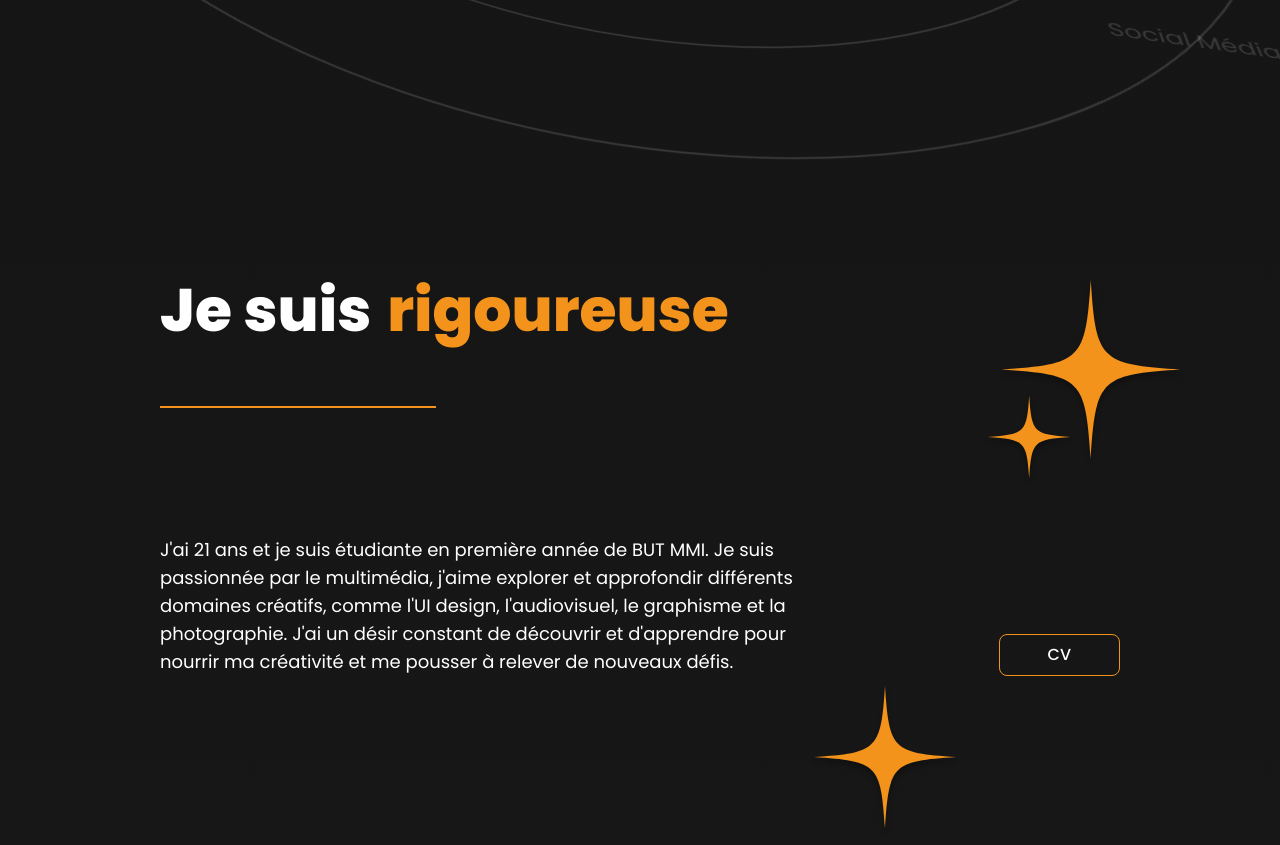
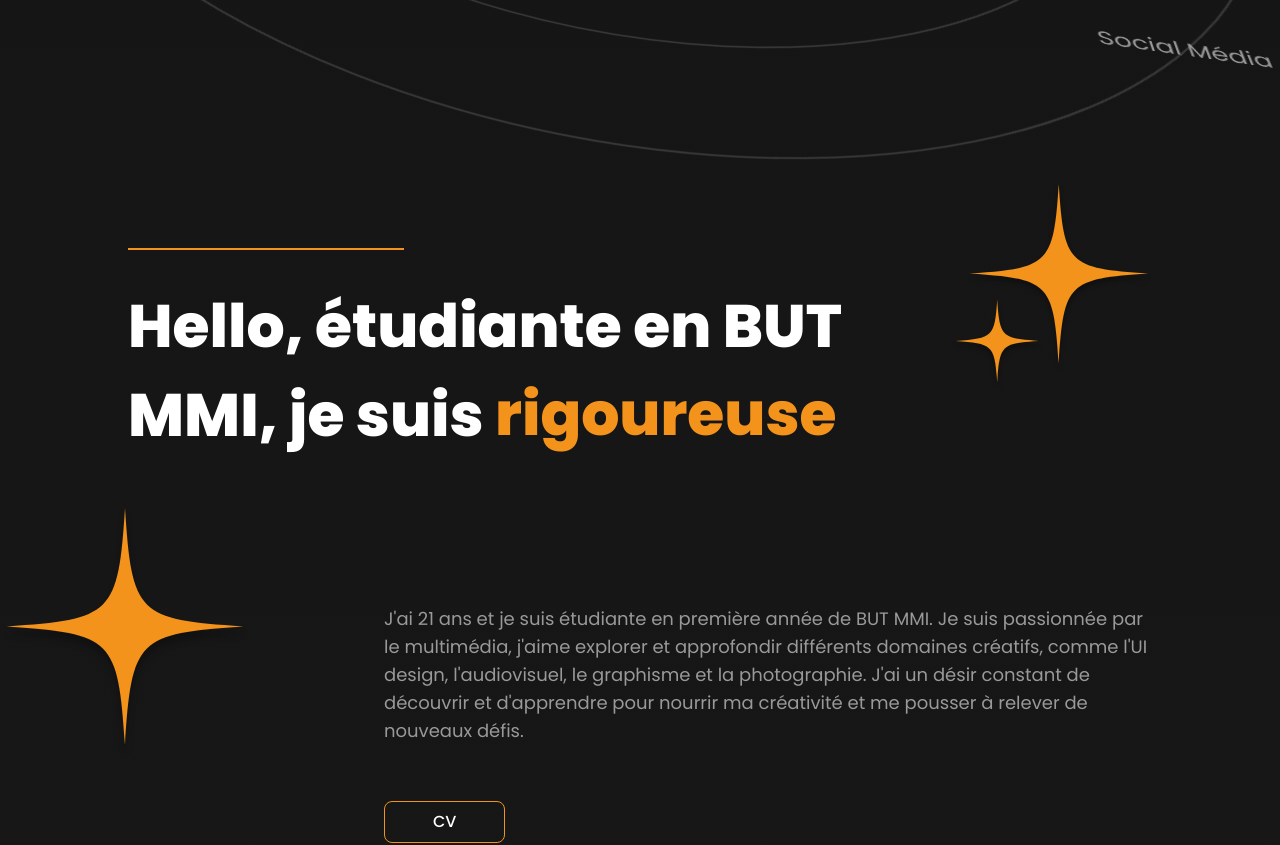
Before and after one commit to antoinefavereau/lochus-cecile, a Next.js app: page / in a window 1280 px wide. Shown: the part 680-1525 px from the top of the page. Built offline with nearby package versions, Linux system fonts and the light colour scheme; a web font is replaced by a local one.

Commit message:
new about section

```diff
--- a/app/globals.css
+++ b/app/globals.css
@@ -8,7 +8,8 @@
   --background: linear-gradient(180deg, #141414 0%, #1e1e1e 100%);
   --foreground: #ffffff;
   --primary: #f3931b;
-  --light: rgba(255, 255, 255, 0.15);
+  --light: #999999;
+  --very_light: rgba(255, 255, 255, 0.15);
 }
 
 body {
--- a/components/layout/home/about.tsx
+++ b/components/layout/home/about.tsx
@@ -28,26 +28,26 @@ export default function About() {
   return (
     <section
       id="about"
-      className="relative flex items-end justify-between flex-wrap gap-16 p-40"
+      className="relative flex flex-col gap-40 p-32"
     >
       <Image
-        className="absolute top-40 right-24"
+        className="absolute top-16 right-32"
         src="/Stars.svg"
         alt=""
         width={200}
         height={200}
       />
       <Image
-        className="absolute bottom-0 right-1/4"
+        className="absolute bottom-1/4 left-0"
         src="/Star.svg"
         alt=""
-        width={150}
-        height={150}
+        width={250}
+        height={250}
       />
-      <div className="relative flex flex-col gap-32">
-        <h2 className="relative flex flex-wrap pb-12 text-6xl font-extrabold">
-          <span className="me-4">Je suis</span>
-          <span className="text-primary inline-block h-[5rem] transform overflow-hidden">
+      <h2 className="relative self-start pt-12 text-6xl font-extrabold max-w-3xl">
+        <span className="absolute start-0 top-0 w-[7ch] h-[2px] bg-primary"></span>
+        {"Hello, étudiante en BUT MMI, je suis "}
+        <span className="text-primary inline-block h-[5rem] translate-y-[28px] overflow-hidden">
           <div
             className="transform transition-transform duration-300 ease-in-out"
             style={{
@@ -62,15 +62,15 @@ export default function About() {
             ))}
           </div>
         </span>
-          <span className="absolute start-0 bottom-0 w-[7ch] h-[2px] bg-primary"></span>
       </h2>
-        <p className="text-lg max-w-2xl">
+      <div className="self-end flex flex-col items-start gap-14 max-w-3xl">
+        <p className="text-lg text-light">
           {
             "J'ai 21 ans et je suis étudiante en première année de BUT MMI. Je suis passionnée par le multimédia, j'aime explorer et approfondir différents domaines créatifs, comme l'UI design, l'audiovisuel, le graphisme et la photographie. J'ai un désir constant de découvrir et d'apprendre pour nourrir ma créativité et me pousser à relever de nouveaux défis."
           }
         </p>
+        <Button variant="outlined">CV</Button>
       </div>
-      <Button variant="outlined">CV</Button>
     </section>
   );
 }
--- a/components/layout/home/formations.tsx
+++ b/components/layout/home/formations.tsx
@@ -94,7 +94,7 @@ export default function Formations() {
         <div>
           {experiences.map((experience) => (
             <div
-              className="group py-8 flex flex-col border-t-2 border-light last:border-b-2"
+              className="group py-8 flex flex-col border-t-2 border-very_light last:border-b-2"
               key={experience.id}
             >
               <div className="flex items-center justify-between gap-2">
@@ -120,7 +120,7 @@ export default function Formations() {
         <div>
           {formations.map((formation) => (
             <div
-              className="group py-8 flex flex-col border-t-2 border-light last:border-b-2"
+              className="group py-8 flex flex-col border-t-2 border-very_light last:border-b-2"
               key={formation.id}
             >
               <div className="flex items-center justify-between gap-2">
--- a/components/layout/home/hero.tsx
+++ b/components/layout/home/hero.tsx
@@ -19,7 +19,7 @@ export default function Hero() {
           return (
             <div
               key={domain}
-              className={`absolute rounded-full border-2 border-light animate-[customSpin_20s_linear_infinite]`}
+              className={`absolute rounded-full border-2 border-very_light animate-[customSpin_20s_linear_infinite]`}
               style={{
                 width: `${(index + 2) * 250}px`,
                 height: `${(index + 2) * 250}px`,
--- a/tailwind.config.ts
+++ b/tailwind.config.ts
@@ -13,6 +13,7 @@ export default {
         foreground: "var(--foreground)",
         primary: "var(--primary)",
         light: "var(--light)",
+        very_light: "var(--very_light)",
       },
       fontFamily: {
         sans: ["Poppins", "system-ui"],
```
Lines whose indentation alone changed are shown as unchanged.
